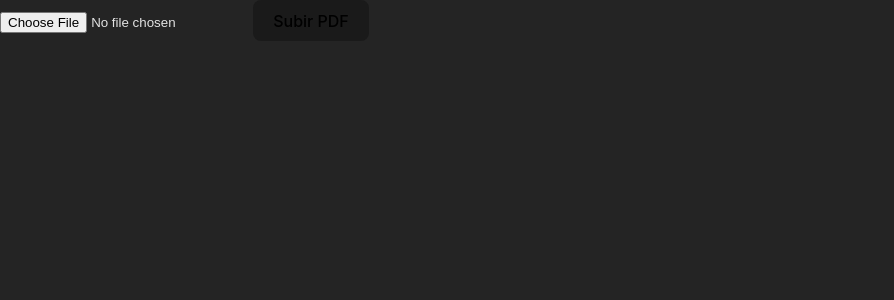
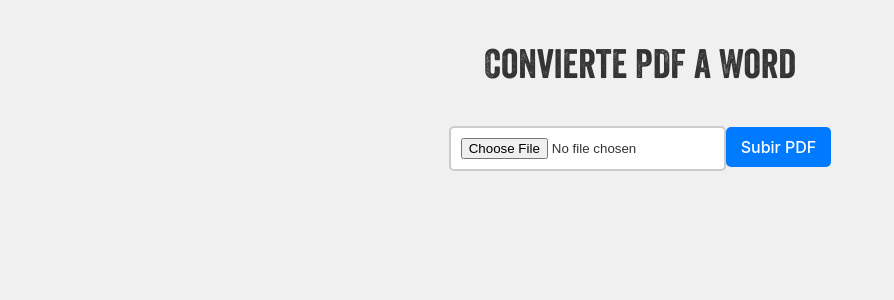
Before and after one commit to Nesz-ux/EasyPDF, a React (Vite) app: page /pdftoword in a window 1280 px wide. Shown: the top 300 px of the page, without its empty margins (0-894 px from the left). Built offline with nearby package versions, Linux system fonts and the light colour scheme; a web font is replaced by a local one.

Commit message:
Convert PDF to Word conexion con Back terminada

```diff
--- a/package.json
+++ b/package.json
@@ -10,6 +10,9 @@
     "preview": "vite preview"
   },
   "dependencies": {
+    "@types/file-saver": "^2.0.7",
+    "axios": "^1.8.1",
+    "file-saver": "^2.0.5",
     "lottie-react": "^2.4.1",
     "react": "^19.0.0",
     "react-dom": "^19.0.0",
--- a/src/assets/styles/UploadPage.css
+++ b/src/assets/styles/UploadPage.css
@@ -0,0 +1,94 @@
+@font-face {
+  font-family: "Veneer";
+  src: url("../fonts/Veneer.ttf") format("truetype");
+}
+
+@font-face {
+  font-family: "ThirstyRoughRegTwo";
+  src: url("../fonts/ThirstyRoughRegTwo.otf") format("truetype");
+}
+
+.containerUpload {
+  max-width: 100%;
+  margin: 0 auto;
+  padding: 20px;
+  text-align: center;
+  flex-direction: column;
+  align-items: center;
+  justify-content: center;
+  min-height: 100vh;
+  transition: background-color 0.3s ease, color 0.3s ease;
+}
+
+.light-mode {
+  background-color: #f0f0f0;
+  color: #333;
+}
+
+.dark-mode {
+  background-color: #242424;
+  color: white;
+}
+
+h1 {
+  font-family: "Veneer", sans-serif;
+  font-weight: 800;
+  font-size: 2.5rem;
+  margin-bottom: 20px;
+  transition: color 0.3s ease;
+}
+
+input[type="file"] {
+  padding: 10px;
+  margin: 15px 0;
+  border: 2px solid #ccc;
+  border-radius: 5px;
+  cursor: pointer;
+  transition: background-color 0.3s ease, border-color 0.3s ease;
+}
+
+.light-mode input[type="file"] {
+  background-color: #fff;
+  color: #333;
+}
+
+.dark-mode input[type="file"] {
+  background-color: #444;
+  color: white;
+  border-color: #666;
+}
+
+.pdf-preview {
+  width: 100%;
+  max-width: 400px;
+  height: 300px;
+  border: 1px solid #ccc;
+  margin-top: 15px;
+}
+
+.upload-btn {
+  padding: 10px 15px;
+  font-size: 1rem;
+  border: none;
+  border-radius: 5px;
+  cursor: pointer;
+  transition: background 0.3s ease, transform 0.2s ease;
+}
+
+.light-mode .upload-btn {
+  background-color: #007bff;
+  color: white;
+}
+
+.dark-mode .upload-btn {
+  background-color: #0056b3;
+  color: white;
+}
+
+.upload-btn:hover {
+  transform: scale(1.05);
+}
+
+.upload-btn:active {
+  transform: scale(0.95);
+}
--- a/src/pages/Home.tsx
+++ b/src/pages/Home.tsx
@@ -38,6 +38,7 @@ const Home: React.FC = () => {
       );
       setFavorites(storedFavorites);
       setDarkMode(storedDarkMode);
+      console.log(darkMode);
     } catch (error) {
       console.error("Error loading data from localStorage", error);
     }
--- a/src/pages/PDFToWord.tsx
+++ b/src/pages/PDFToWord.tsx
@@ -1,62 +1,117 @@
-import { useState } from "react";
+import { useEffect, useState } from "react";
+import "../assets/styles/UploadPage.css";
 import { API_BASE_URL } from "../utils/config";
-import "../assets/styles/UploadPage.css";
 
-const PDFToWord = () => {
+const PDFToWord: React.FC = () => {
   const [file, setFile] = useState<File | null>(null);
   const [previewURL, setPreviewURL] = useState<string | null>(null);
+  const [darkMode, setDarkMode] = useState<boolean>(false);
+  const [loading, setLoading] = useState<boolean>(false);
+
+  useEffect(() => {
+    try {
+      const storedDarkMode = JSON.parse(
+        localStorage.getItem("darkMode") || "false"
+      );
+      setDarkMode(storedDarkMode);
+    } catch (error) {
+      console.error("Error loading data from localStorage", error);
+    }
+  }, []);
 
   const handleFileChange = (event: React.ChangeEvent<HTMLInputElement>) => {
-    const files = event.target.files;
-    if (!files) {
-      alert("No se seleccionó ningún archivo");
+    if (!event.target.files || event.target.files.length === 0) {
+      alert("No se seleccionó ningún archivo.");
       return;
     }
-    const selectedFile = files[0];
-    if (selectedFile.type === "application/pdf") {
-      setFile(selectedFile);
-      setPreviewURL(URL.createObjectURL(selectedFile));
-    } else {
-      alert("Por favor selecciona un archivo PDF");
+
+    const selectedFile = event.target.files[0];
+
+    if (!selectedFile) {
+      alert("No se seleccionó ningún archivo válido.");
+      return;
     }
+
+    // Validar tipo de archivo PDF
+    if (
+      selectedFile.type !== "application/pdf" &&
+      !selectedFile.name.endsWith(".pdf")
+    ) {
+      alert("Por favor selecciona un archivo PDF.");
+      return;
+    }
+
+    setFile(selectedFile);
+
+    // Crear vista previa
+    const objectURL = URL.createObjectURL(selectedFile);
+    setPreviewURL(objectURL);
   };
 
   const handleUpload = async () => {
     if (!file) {
-      alert("Por favor selecciona un archivo PDF");
+      alert("Por favor selecciona un archivo antes de subir.");
       return;
     }
 
+    setLoading(true);
     const formData = new FormData();
-    formData.append("pdf", file);
+    formData.append("file", file);
+
+    // Obtener el nombre original sin extensión
+    const originalFileName = file.name.split(".").slice(0, -1).join("."); // Alternativa a path.parse
 
     try {
-      const response = await fetch(`${API_BASE_URL}/pdf/convert`, {
+      const response = await fetch(`${API_BASE_URL}/api/convertWord`, {
         method: "POST",
         body: formData,
       });
 
-      const data = await response.json();
-      alert(`Archivo subido: ${data.message}`);
+      if (response.ok) {
+        const blob = await response.blob();
+        const url = window.URL.createObjectURL(blob);
+
+        // Usar el mismo nombre del archivo original pero con .docx
+        const a = document.createElement("a");
+        a.href = url;
+        a.download = `${originalFileName}.docx`;
+        document.body.appendChild(a);
+        a.click();
+        document.body.removeChild(a);
+        URL.revokeObjectURL(url); // Liberar memoria
+      } else {
+        const errorResponse = await response.json();
+        alert(
+          `Error al convertir el archivo: ${
+            errorResponse.error || "Error desconocido"
+          }`
+        );
+      }
     } catch (error) {
       console.error("Error al subir el archivo", error);
-      alert("Error al subir el archivo");
+      alert("Hubo un problema al procesar el archivo.");
+    } finally {
+      setLoading(false);
     }
   };
 
   return (
-    <div className="containerUpload">
-      <input type="file" accept="application/pdf" onChange={handleFileChange} />
+    <div className={`containerUpload ${darkMode ? "dark-mode" : "light-mode"}`}>
+      <h1>Convierte PDF a Word</h1>
+
+      <input type="file" accept=".pdf" onChange={handleFileChange} />
+
       {previewURL && (
         <iframe
           src={previewURL}
           title="Vista previa del PDF"
           className="pdf-preview"
+          style={{ width: "100%", height: "500px", border: "none" }}
         />
       )}
 
-      <button onClick={handleUpload} className="upload-btn">
-        Subir PDF
+      <button onClick={handleUpload} className="upload-btn" disabled={loading}>
+        {loading ? "Convirtiendo..." : "Subir PDF"}
       </button>
     </div>
   );
```
Also changed, not shown: 1 other file (tests, documents, lock files or other folders).
